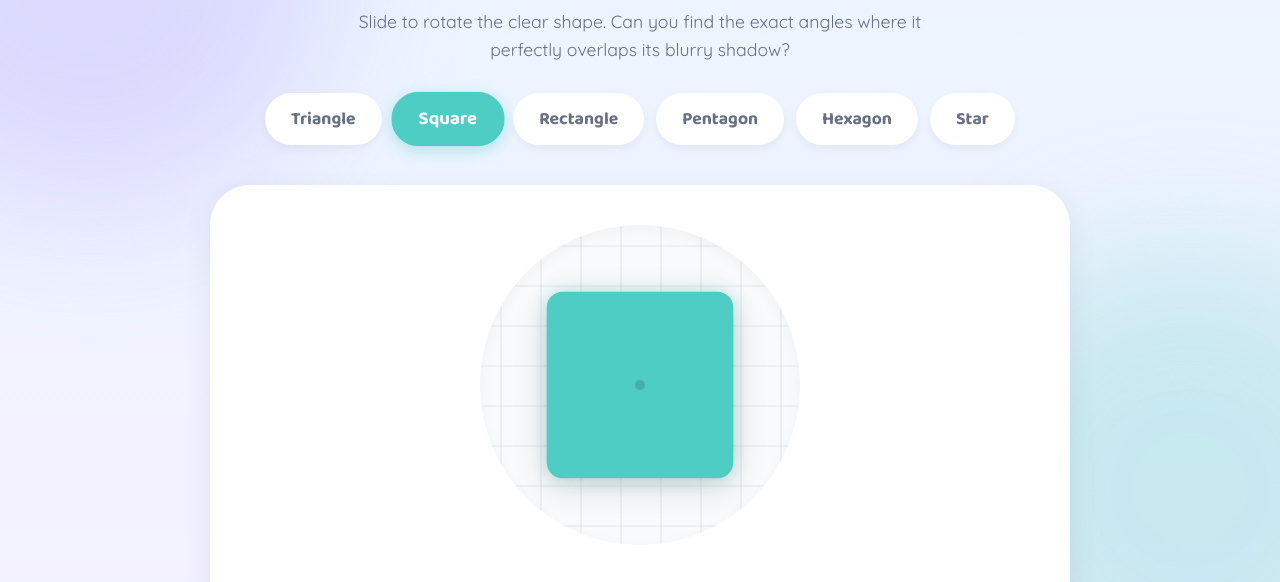
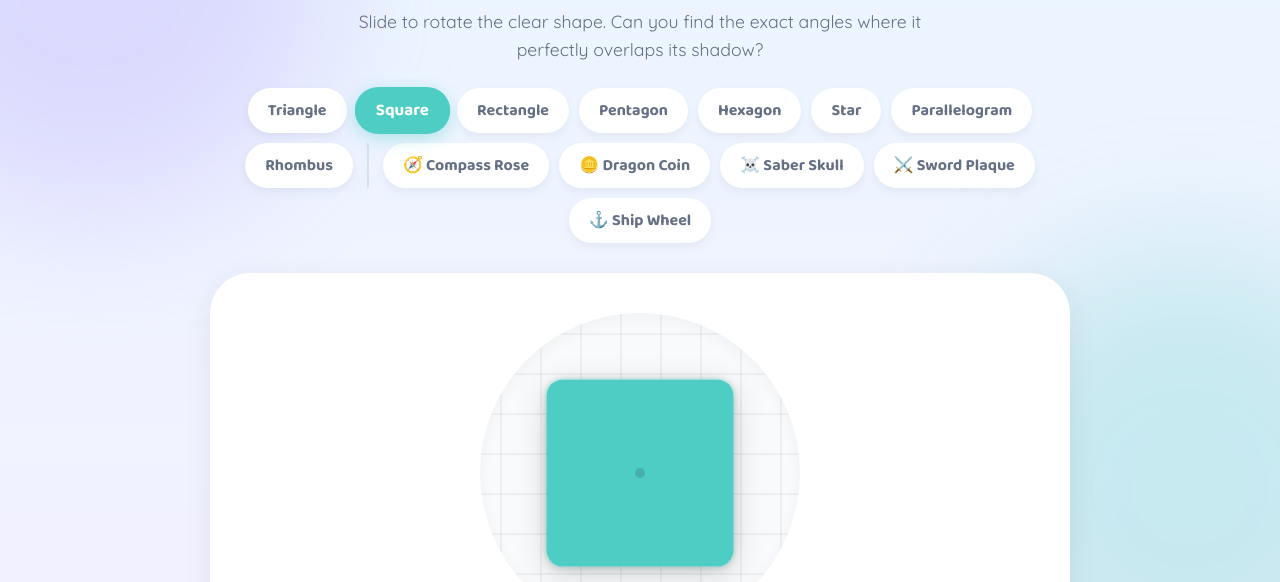
Before and after one commit to QuanNguyen-2704/funmath, a plain HTML site: page rotational symmetry.html in a window 1280 px wide. Shown: the part 171-753 px from the top of the page. Drawn offline with Linux system fonts and the light colour scheme.

Commit message:
Update rotational symmetry.html

```diff
--- a/rotational symmetry.html
+++ b/rotational symmetry.html
@@ -14,7 +14,7 @@
             --teal: #4ECDC4;    --teal-deep: #2FA79E;
             --purple: #A78BFA;  --purple-deep: #7C5CE0;
             --green: #6BCB77;   --green-deep: #48A857;
-            --yellow: #FFD93D;
+            --yellow: #FFD93D;  --yellow-deep: #E5C336;
             --ink: #2D3142;
             --muted: #667085;
             --bg-top: #EAF6FF;
@@ -111,7 +111,7 @@
 
         .instructions {
             text-align: center;
-            margin-bottom: 30px;
+            margin-bottom: 25px;
         }
 
         .instructions h2 {
@@ -130,10 +130,11 @@
         /* ---------- TABS ---------- */
         .tabs {
             display: flex;
-            gap: 12px;
+            gap: 10px;
             flex-wrap: wrap;
             justify-content: center;
-            margin-bottom: 40px;
+            margin-bottom: 30px;
+            max-width: 800px;
         }
 
         .tab-btn {
@@ -142,8 +143,8 @@
             color: var(--muted);
             font-family: 'Baloo 2', sans-serif;
             font-weight: 700;
-            font-size: 1.1rem;
-            padding: 10px 24px;
+            font-size: 1rem;
+            padding: 8px 18px;
             border-radius: 999px;
             cursor: pointer;
             box-shadow: 0 4px 10px rgba(0,0,0,0.05);
@@ -162,6 +163,14 @@
             transform: scale(1.05);
         }
 
+        /* Group Dividers */
+        .tab-divider {
+            width: 2px;
+            background: rgba(0,0,0,0.08);
+            border-radius: 2px;
+            margin: 0 4px;
+        }
+
         /* ---------- WORKSPACE ---------- */
         .workspace {
             background: var(--card-bg);
@@ -175,7 +184,6 @@
             position: relative;
         }
 
-        /* Canvas for SVGs */
         .canvas-container {
             position: relative;
             width: 320px;
@@ -189,7 +197,7 @@
             justify-content: center;
         }
 
-        /* The grid inside the circle */
+        /* Grid inside the circle */
         .canvas-container::before {
             content: '';
             position: absolute;
@@ -204,7 +212,6 @@
             pointer-events: none;
         }
 
-        /* Crosshairs */
         .canvas-container::after {
             content: '';
             position: absolute;
@@ -224,25 +231,23 @@
             pointer-events: none;
         }
 
-        /* Background blurry shape */
+        /* CLEARER SHADOW: Reduced blur and increased opacity */
         #shape-bg {
-            filter: blur(8px);
-            opacity: 0.3;
+            filter: blur(2px) drop-shadow(0 2px 4px rgba(0,0,0,0.25));
+            opacity: 0.55;
             transition: opacity 0.3s ease, filter 0.3s ease;
         }
 
-        /* The clear shape on top that gets perfectly clear when matched */
         #shape-fg {
             transform-origin: center center;
             filter: drop-shadow(0 8px 16px rgba(0,0,0,0.15));
             transition: filter 0.3s ease;
-            /* Will be rotated via JS */
         }
 
-        /* Match Animation Classes */
+        /* Match Animation */
         .matched #shape-bg {
-            opacity: 0.6;
-            filter: blur(15px);
+            opacity: 0.8;
+            filter: blur(10px);
         }
 
         .matched #shape-fg {
@@ -350,13 +355,13 @@
             Hub
         </a>
         <h1>Rotational Symmetry</h1>
-        <div style="width: 80px;"></div> <!-- Spacer for center alignment -->
+        <div style="width: 80px;"></div>
     </header>
 
     <main>
         <div class="instructions">
             <h2>Spin to Win!</h2>
-            <p>Slide to rotate the clear shape. Can you find the exact angles where it perfectly overlaps its blurry shadow?</p>
+            <p>Slide to rotate the clear shape. Can you find the exact angles where it perfectly overlaps its shadow?</p>
         </div>
 
         <div class="tabs" id="shape-tabs">
@@ -382,54 +387,76 @@
     </main>
 
     <script>
-        // Data for all common shapes and their symmetry properties
-        // All drawn centered at (120, 120) with an approximate radius of 90
+        // Data for all standard and custom shapes
         const shapesData = {
-            triangle: {
-                name: "Triangle",
-                color: "var(--coral)",
-                matchColor: "rgba(255, 107, 107, 0.6)",
-                symmetries: [120, 240, 360],
-                svgInner: `<polygon points="120,30 197.94,165 42.06,165" fill="currentColor"/>`
+            triangle: { name: "Triangle", group: "standard", color: "var(--coral)", matchColor: "rgba(255, 107, 107, 0.6)", symmetries: [120, 240, 360], svgInner: `<polygon points="120,30 197.94,165 42.06,165" fill="currentColor"/>` },
+            square: { name: "Square", group: "standard", color: "var(--teal)", matchColor: "rgba(78, 205, 196, 0.6)", symmetries: [90, 180, 270, 360], svgInner: `<rect x="50" y="50" width="140" height="140" rx="12" fill="currentColor"/>` },
+            rectangle: { name: "Rectangle", group: "standard", color: "var(--purple)", matchColor: "rgba(167, 139, 250, 0.6)", symmetries: [180, 360], svgInner: `<rect x="30" y="70" width="180" height="100" rx="12" fill="currentColor"/>` },
+            pentagon: { name: "Pentagon", group: "standard", color: "var(--yellow-deep)", matchColor: "rgba(229, 195, 54, 0.6)", symmetries: [72, 144, 216, 288, 360], svgInner: `<polygon points="120,30 205.59,92.19 172.9,192.8 67.1,192.8 34.41,92.19" fill="currentColor"/>` },
+            hexagon: { name: "Hexagon", group: "standard", color: "var(--green)", matchColor: "rgba(107, 203, 119, 0.6)", symmetries: [60, 120, 180, 240, 300, 360], svgInner: `<polygon points="120,30 197.94,75 197.94,165 120,210 42.06,165 42.06,75" fill="currentColor"/>` },
+            star: { name: "Star", group: "standard", color: "var(--coral-deep)", matchColor: "rgba(225, 78, 86, 0.6)", symmetries: [72, 144, 216, 288, 360], svgInner: `<polygon points="120,30 141.16,90.88 205.59,92.19 154.24,131.12 172.9,192.8 120,156 67.1,192.8 85.76,131.12 34.41,92.19 98.84,90.88" fill="currentColor"/>` },
+            parallelogram: { name: "Parallelogram", group: "standard", color: "var(--teal-deep)", matchColor: "rgba(47, 167, 158, 0.6)", symmetries: [180, 360], svgInner: `<polygon points="60,80 200,80 180,160 40,160" fill="currentColor"/>` },
+            rhombus: { name: "Rhombus", group: "standard", color: "var(--purple-deep)", matchColor: "rgba(124, 92, 224, 0.6)", symmetries: [180, 360], svgInner: `<polygon points="120,30 190,120 120,210 50,120" fill="currentColor"/>` },
+
+            // Custom Pirate/Adventure Shapes
+            compass: {
+                name: "🧭 Compass Rose", group: "custom", color: "var(--coral)", matchColor: "rgba(255, 107, 107, 0.6)", symmetries: [90, 180, 270, 360],
+                svgInner: `
+                    <circle cx="120" cy="120" r="75" fill="none" stroke="currentColor" stroke-width="12"/>
+                    <circle cx="120" cy="120" r="60" fill="none" stroke="currentColor" stroke-width="4" opacity="0.3"/>
+                    <g fill="currentColor">
+                        <polygon points="120,50 130,110 190,120 130,130 120,190 110,130 50,120 110,110" opacity="0.6"/>
+                        <polygon points="120,10 135,105 230,120 135,135 120,230 105,135 10,120 105,105"/>
+                        <circle cx="120" cy="120" r="22" fill="#fff"/>
+                        <circle cx="120" cy="120" r="12" fill="currentColor"/>
+                    </g>`
             },
-            square: {
-                name: "Square",
-                color: "var(--teal)",
-                matchColor: "rgba(78, 205, 196, 0.6)",
-                symmetries: [90, 180, 270, 360],
-                svgInner: `<rect x="50" y="50" width="140" height="140" rx="12" fill="currentColor"/>`
+            coin: {
+                name: "🪙 Dragon Coin", group: "custom", color: "var(--yellow-deep)", matchColor: "rgba(229, 195, 54, 0.6)", symmetries: [360],
+                svgInner: `
+                    <g fill="currentColor">
+                        <path d="M 120 20 A 100 100 0 1 1 35.8 173.8 L 50 160 A 100 100 0 0 1 120 20 Z" />
+                        <path d="M 70 90 Q 120 30 160 80 T 150 160 Q 100 130 70 160 Z" fill="none" stroke="#fff" stroke-width="10" stroke-linecap="round"/>
+                        <circle cx="160" cy="70" r="8" fill="#fff" opacity="0.7"/>
+                        <circle cx="80" cy="130" r="10" fill="#fff" opacity="0.7"/>
+                    </g>`
             },
-            rectangle: {
-                name: "Rectangle",
-                color: "var(--purple)",
-                matchColor: "rgba(167, 139, 250, 0.6)",
-                symmetries: [180, 360],
-                svgInner: `<rect x="30" y="70" width="180" height="100" rx="12" fill="currentColor"/>`
+            skull: {
+                name: "☠️ Saber Skull", group: "custom", color: "var(--muted)", matchColor: "rgba(102, 112, 133, 0.6)", symmetries: [360],
+                svgInner: `
+                    <line x1="30" y1="50" x2="210" y2="190" stroke="currentColor" stroke-width="20" stroke-linecap="round" opacity="0.4"/>
+                    <line x1="210" y1="50" x2="30" y2="190" stroke="currentColor" stroke-width="20" stroke-linecap="round" opacity="0.4"/>
+                    <path d="M 60 70 C 60 10, 180 10, 180 70 C 180 130, 165 140, 160 150 L 150 200 L 125 150 L 115 150 L 90 200 L 80 150 C 75 140, 60 130, 60 70 Z" fill="currentColor"/>
+                    <circle cx="95" cy="85" r="18" fill="#fff"/>
+                    <circle cx="145" cy="85" r="18" fill="#fff"/>
+                    <path d="M 115 125 L 125 125 L 120 110 Z" fill="#fff"/>`
             },
-            pentagon: {
-                name: "Pentagon",
-                color: "var(--yellow)",
-                matchColor: "rgba(255, 217, 61, 0.6)",
-                symmetries: [72, 144, 216, 288, 360],
-                svgInner: `<polygon points="120,30 205.59,92.19 172.9,192.8 67.1,192.8 34.41,92.19" fill="currentColor"/>`
+            swords: {
+                name: "⚔️ Sword Plaque", group: "custom", color: "var(--purple)", matchColor: "rgba(167, 139, 250, 0.6)", symmetries: [180, 360],
+                svgInner: `
+                    <rect x="20" y="60" width="200" height="120" rx="6" fill="currentColor" opacity="0.4"/>
+                    <path d="M 30 70 L 210 70 L 210 170 L 30 170 Z" fill="none" stroke="currentColor" stroke-width="2"/>
+                    <path d="M 50 140 C 80 155, 140 155, 170 110 L 170 125 C 140 175, 70 165, 50 140 Z" fill="currentColor"/>
+                    <circle cx="40" cy="140" r="12" fill="currentColor"/>
+                    <path d="M 190 100 C 160 85, 100 85, 70 130 L 70 115 C 100 65, 170 75, 190 100 Z" fill="currentColor"/>
+                    <circle cx="200" cy="100" r="12" fill="currentColor"/>`
             },
-            hexagon: {
-                name: "Hexagon",
-                color: "var(--green)",
-                matchColor: "rgba(107, 203, 119, 0.6)",
-                symmetries: [60, 120, 180, 240, 300, 360],
-                svgInner: `<polygon points="120,30 197.94,75 197.94,165 120,210 42.06,165 42.06,75" fill="currentColor"/>`
-            },
-            star: {
-                name: "Star",
-                color: "var(--coral-deep)",
-                matchColor: "rgba(225, 78, 86, 0.6)",
-                symmetries: [72, 144, 216, 288, 360],
-                svgInner: `<polygon points="120,30 141.16,90.88 205.59,92.19 154.24,131.12 172.9,192.8 120,156 67.1,192.8 85.76,131.12 34.41,92.19 98.84,90.88" fill="currentColor"/>`
+            wheel: {
+                name: "⚓ Ship Wheel", group: "custom", color: "var(--green-deep)", matchColor: "rgba(72, 168, 87, 0.6)", symmetries: [45, 90, 135, 180, 225, 270, 315, 360],
+                svgInner: `
+                    <g stroke="currentColor" stroke-linecap="round">
+                        <line x1="120" y1="10" x2="120" y2="230" stroke-width="12"/>
+                        <line x1="10" y1="120" x2="230" y2="120" stroke-width="12"/>
+                        <line x1="42.2" y1="42.2" x2="197.8" y2="197.8" stroke-width="12"/>
+                        <line x1="42.2" y1="197.8" x2="197.8" y2="42.2" stroke-width="12"/>
+                        <circle cx="120" cy="120" r="80" fill="none" stroke-width="16"/>
+                        <circle cx="120" cy="120" r="60" fill="none" stroke="#fff" stroke-width="4" opacity="0.4"/>
+                        <circle cx="120" cy="120" r="28" fill="currentColor" stroke="none"/>
+                        <circle cx="120" cy="120" r="12" fill="#fff" stroke="none"/>
+                    </g>`
             }
         };
 
-        // DOM Elements
         const tabsContainer = document.getElementById('shape-tabs');
         const bgSvg = document.getElementById('shape-bg');
         const fgSvg = document.getElementById('shape-fg');
@@ -441,25 +468,31 @@
         let currentShapeKey = 'square';
         let foundSymmetries = new Set();
 
-        // 1. Initialize Application
         function init() {
-            // Build Tabs
+            let lastGroup = "standard";
+
             Object.keys(shapesData).forEach(key => {
+                const data = shapesData[key];
+
+                // Add a visual divider between normal shapes and pirate shapes
+                if (data.group !== lastGroup) {
+                    const divider = document.createElement('div');
+                    divider.className = 'tab-divider';
+                    tabsContainer.appendChild(divider);
+                    lastGroup = data.group;
+                }
+
                 const btn = document.createElement('button');
                 btn.className = `tab-btn ${key === currentShapeKey ? 'active' : ''}`;
-                btn.innerText = shapesData[key].name;
+                btn.innerText = data.name;
                 btn.onclick = () => loadShape(key);
                 tabsContainer.appendChild(btn);
             });
 
-            // Load Initial Shape
             loadShape(currentShapeKey);
-
-            // Setup Listeners
             slider.addEventListener('input', handleRotation);
         }
 
-        // 2. Load a shape into the workspace
         function loadShape(key) {
             currentShapeKey = key;
             const data = shapesData[key];
@@ -480,40 +513,39 @@
 
             workspace.style.setProperty('--match-color', data.matchColor);
 
-            // Reset Slider & Angles
             slider.value = 0;
             updateRotationVisuals(0);
 
-            // Reset Feedback
-            feedbackMsg.innerText = `Rotate to find ${data.symmetries.length} lines of symmetry!`;
+            // Adjust message for shapes with 0 lines (only 360 degree symmetry)
+            if(data.symmetries.length === 1 && data.symmetries[0] === 360) {
+                feedbackMsg.innerText = "Rotate to find if it has any symmetry at all!";
+            } else {
+                feedbackMsg.innerText = `Rotate to find ${data.symmetries.length} lines of symmetry!`;
+            }
+
             feedbackMsg.classList.remove('success');
             workspace.classList.remove('matched');
 
-            // Adjust slider thumb color to match shape
             const style = document.createElement('style');
             style.innerHTML = `input[type=range]::-webkit-slider-thumb { background: ${data.color}; box-shadow: 0 4px 10px ${data.matchColor}; }`;
             document.head.appendChild(style);
         }
 
-        // 3. Handle slider movement
         function handleRotation(e) {
             let angle = parseInt(e.target.value);
             const data = shapesData[currentShapeKey];
             let isMatch = false;
 
-            // SNAP MECHANIC:
-            // If the user gets within 4 degrees of a symmetry angle, automatically snap to it.
-            // This provides an incredibly satisfying "click" feel to the math visualization.
+            // 4 degree magnetic snap
             for (let symAngle of data.symmetries) {
                 if (Math.abs(angle - symAngle) <= 4) {
                     angle = symAngle;
-                    slider.value = symAngle; // visually snap slider
+                    slider.value = symAngle;
                     isMatch = true;
                     break;
                 }
             }
 
-            // Also snap to 0
             if (angle <= 4) {
                 angle = 0;
                 slider.value = 0;
@@ -522,7 +554,6 @@
             updateRotationVisuals(angle, isMatch);
         }
 
-        // 4. Update the DOM elements based on rotation
         function updateRotationVisuals(angle, isMatch = false) {
             const data = shapesData[currentShapeKey];
 
@@ -533,18 +564,23 @@
                 workspace.classList.add('matched');
                 feedbackMsg.classList.add('success');
 
-                if (angle === 360) {
+                if (angle === 360 && data.symmetries.length === 1) {
+                    feedbackMsg.innerText = "Only matches at 360°! (No rotational symmetry)";
+                } else if (angle === 360) {
                     feedbackMsg.innerText = "Full Rotation! (360°)";
                 } else {
                     feedbackMsg.innerText = `Perfect Match! (${angle}°)`;
                 }
 
-                // Track discovered symmetries
                 foundSymmetries.add(angle);
                 if (foundSymmetries.size === data.symmetries.length) {
                     setTimeout(() => {
-                        if (parseInt(slider.value) === angle) { // Only if they haven't moved on
-                            feedbackMsg.innerText = `Amazing! You found all ${data.symmetries.length} symmetries! 🎉`;
+                        if (parseInt(slider.value) === angle) {
+                            if (data.symmetries.length === 1) {
+                                feedbackMsg.innerText = `Great observation! 🎉`;
+                            } else {
+                                feedbackMsg.innerText = `Amazing! You found all ${data.symmetries.length} symmetries! 🎉`;
+                            }
                         }
                     }, 1200);
                 }
@@ -561,9 +597,7 @@
             }
         }
 
-        // Start the application
         init();
-
     </script>
 </body>
 </html>
```
